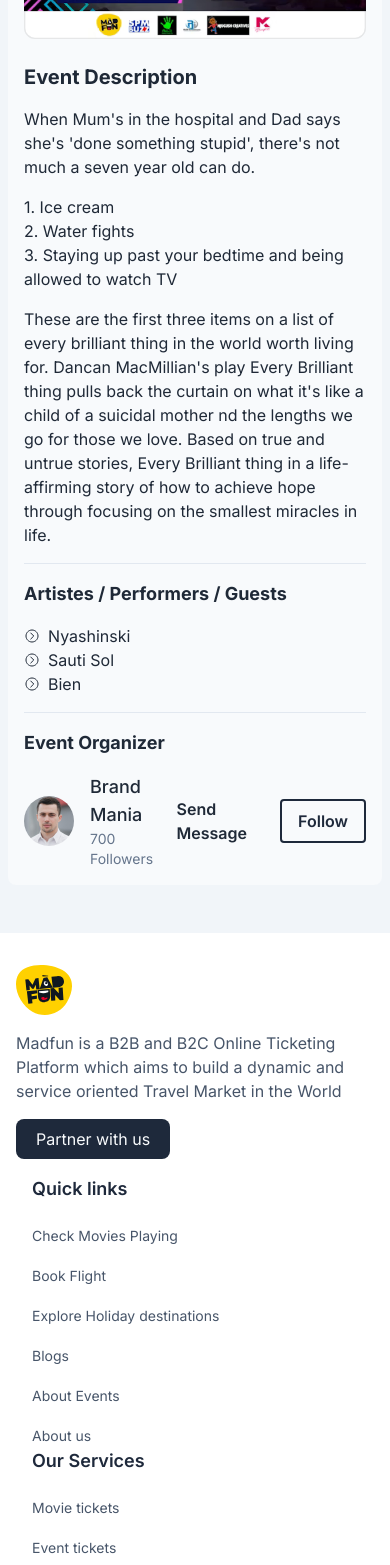
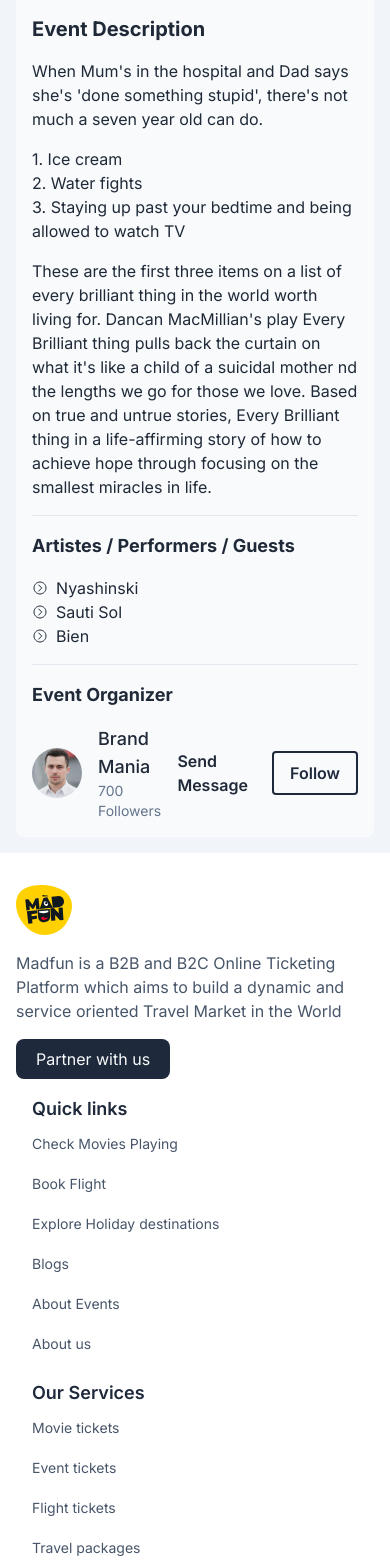
Before and after one commit to gitkenya/madfun, a Next.js app: page /events/demo in a window 390 px wide. Shown: the part 432-1997 px from the top of the page. Built offline with nearby package versions, Linux system fonts and the light colour scheme; no server answers.

Commit message:
Updated Footer UI Responsiveness

```diff
--- a/src/app/(web)/events/[slug]/page.tsx
+++ b/src/app/(web)/events/[slug]/page.tsx
@@ -3,8 +3,8 @@
 import { IoChevronForwardCircleOutline } from "react-icons/io5";
 export default async function Page({ params }: { params: { slug: string } }) {
   return (
-    <section className="w-full bg-slate-100 py-12">
-      <div className="mx-auto max-w-[90rem] px-2 md:px-4 space-y-16">
+    <section className="w-full bg-slate-100 py-4 sm:py-12">
+      <div className="mx-auto max-w-[90rem] px-4 space-y-16">
         <div className="grid grid-cols-1 md:grid-cols-2">
           <div className="grid bg-slate-50 rounded-lg md:rounded-xl">
             <div className="p-4 md:p-12 flex flex-col gap-6">
--- a/src/app/(web)/modules/shared/footer/footer.tsx
+++ b/src/app/(web)/modules/shared/footer/footer.tsx
@@ -31,9 +31,9 @@
             </Link>
           </div>
           <div className="w-full md:w-2/3 p-4 md:p-6">
-            <div className="grid grid-cols-1 md:grid-cols-3">
+            <div className="grid grid-cols-1 md:grid-cols-3 gap-6">
               <div className="grid">
-                <div className="flex flex-col gap-y-5">
+                <div className="flex flex-col gap-y-2 sm:gap-y-5">
                   <h3 className="font-semibold text-lg text-slate-800 ">
                     Quick links
                   </h3>
@@ -90,7 +90,7 @@
                 </div>
               </div>
               <div className="grid">
-                <div className="flex flex-col gap-y-5">
+                <div className="flex flex-col gap-y-2 sm:gap-y-5">
                   <h3 className="font-semibold text-lg text-slate-800 ">
                     Our Services
                   </h3>
@@ -139,7 +139,7 @@
                 </div>
               </div>
               <div className="grid">
-                <div className="flex flex-col gap-y-5">
+                <div className="flex flex-col gap-y-2 sm:gap-y-5">
                   <h3 className="font-semibold text-lg text-slate-800 ">
                     Contact us
                   </h3>
```
